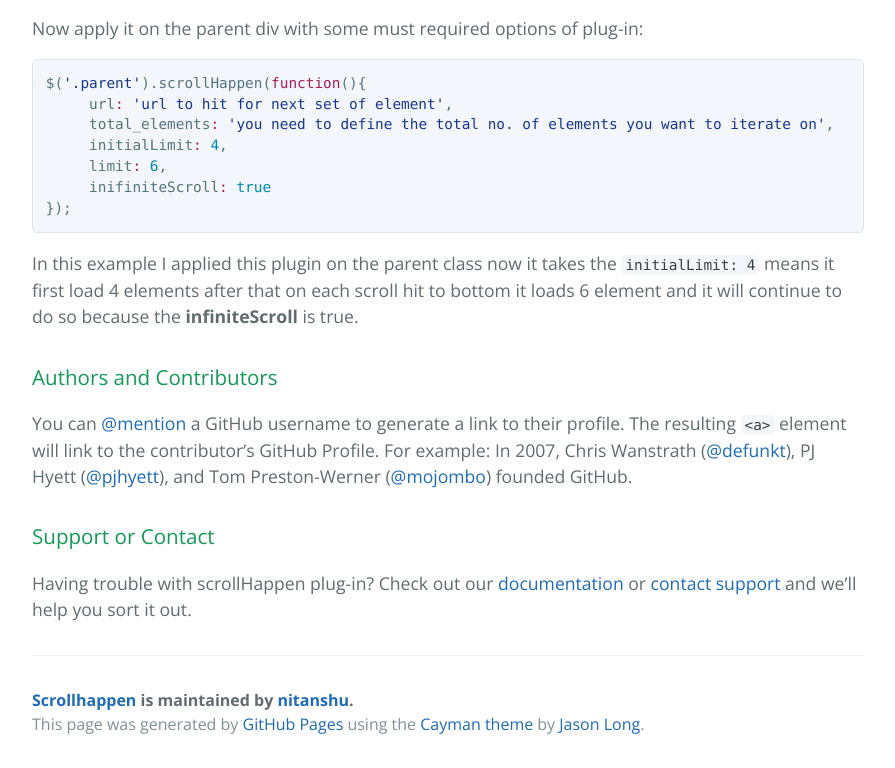
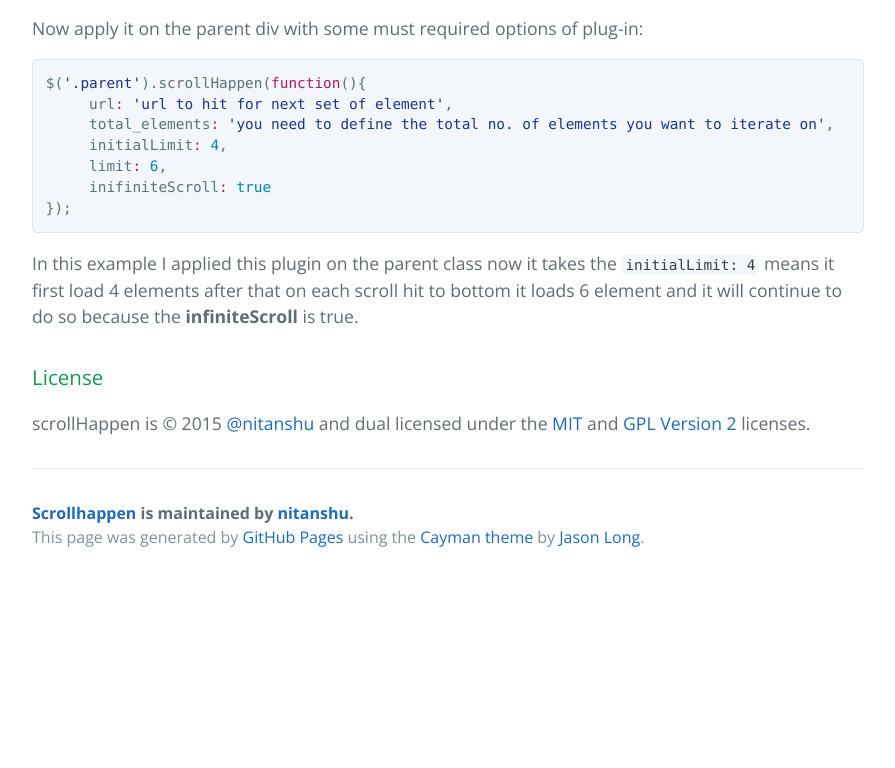
Before and after one commit to nitanshu/scrollHappen, a plain HTML site: page index.html in a window 1280 px wide. Shown: the part 2948-3716 px from the top of the page, without its empty margins (192-1087 px from the left). After the commit the page ends 3529 px from the top, so only its background shows below. Drawn offline with nearby package versions, Linux system fonts and the light colour scheme.

```diff
--- a/index.html
+++ b/index.html
@@ -156,14 +156,9 @@
 <p>In this example I applied this plugin on the parent class now it takes the <code>initialLimit: 4</code> means it first load 4 elements after that on each scroll hit to bottom it loads 6 element and it will continue to do so because the <strong>infiniteScroll</strong> is true.</p>
 
 <h3>
-<a id="authors-and-contributors" class="anchor" href="#authors-and-contributors" aria-hidden="true"><span class="octicon octicon-link"></span></a>Authors and Contributors</h3>
+<a id="license" class="anchor" href="#license" aria-hidden="true"><span class="octicon octicon-link"></span></a>License</h3>
 
-<p>You can <a href="https://github.com/blog/821" class="user-mention">@mention</a> a GitHub username to generate a link to their profile. The resulting <code>&lt;a&gt;</code> element will link to the contributor’s GitHub Profile. For example: In 2007, Chris Wanstrath (<a href="https://github.com/defunkt" class="user-mention">@defunkt</a>), PJ Hyett (<a href="https://github.com/pjhyett" class="user-mention">@pjhyett</a>), and Tom Preston-Werner (<a href="https://github.com/mojombo" class="user-mention">@mojombo</a>) founded GitHub.</p>
-
-<h3>
-<a id="support-or-contact" class="anchor" href="#support-or-contact" aria-hidden="true"><span class="octicon octicon-link"></span></a>Support or Contact</h3>
-
-<p>Having trouble with scrollHappen plug-in? Check out our <a href="https://help.github.com/pages">documentation</a> or <a href="https://github.com/contact">contact support</a> and we’ll help you sort it out.</p>
+<p>scrollHappen is © 2015 <a href="https://github.com/nitanshu" class="user-mention">@nitanshu</a> and dual licensed under the <a href="http://opensource.org/licenses/mit-license.php">MIT</a> and <a href="www.gnu.org/licenses/gpl-2.0.html">GPL Version 2</a> licenses.</p>
 
       <footer class="site-footer">
         <span class="site-footer-owner"><a href="https://github.com/nitanshu/scrollHappen">Scrollhappen</a> is maintained by <a href="https://github.com/nitanshu">nitanshu</a>.</span>
```
Also changed, not shown: params.json (+1 -1 lines).
